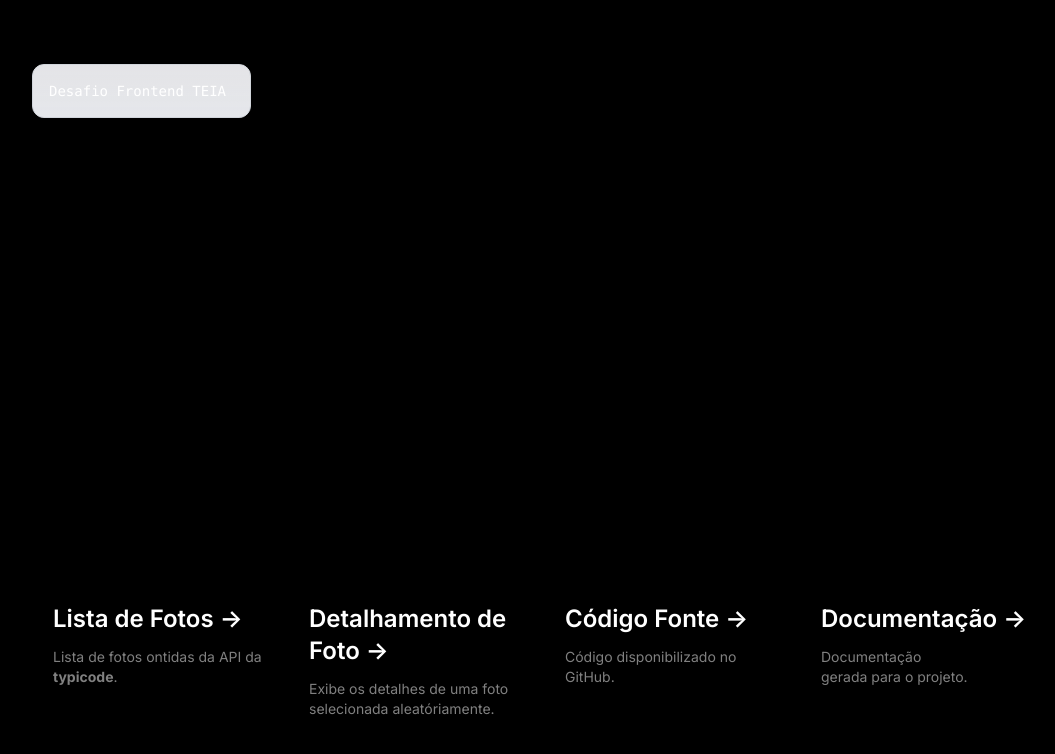
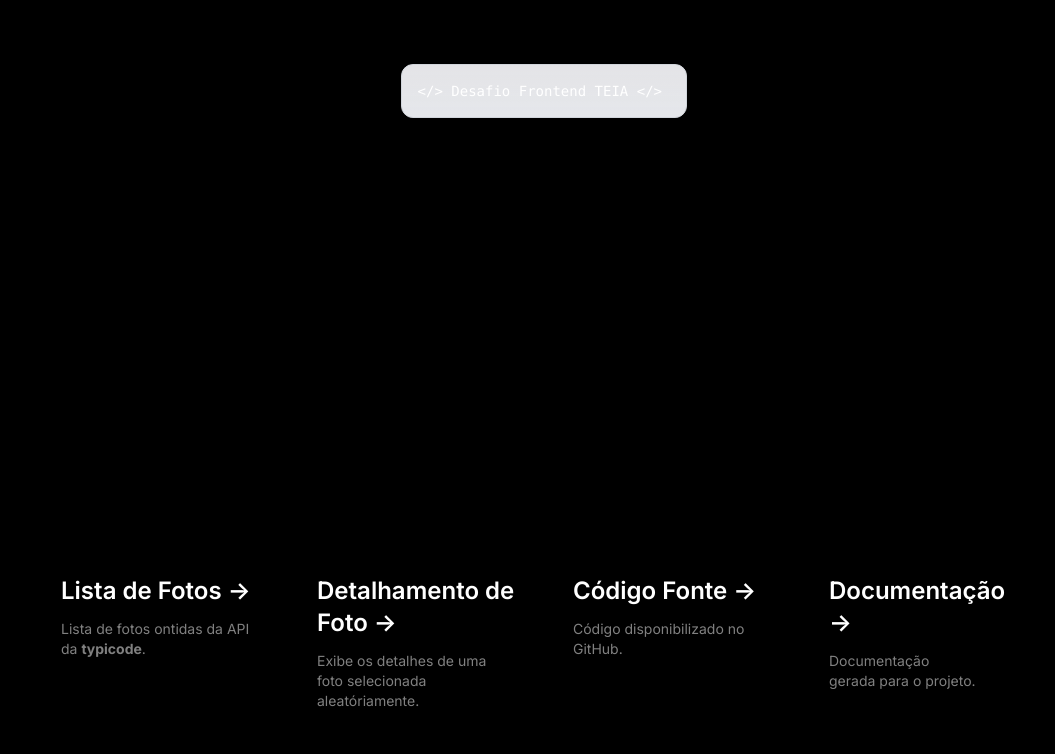
Before and after one commit to commanchecps/desafio-frontend, a Next.js app: page / in a window 1280 px wide. Shown: the top 754 px of the page, without its empty margins (96-1151 px from the left). Built offline with nearby package versions, Linux system fonts and the light colour scheme.

Commit message:
Ajuste de margin

```diff
--- a/app/page.js
+++ b/app/page.js
@@ -2,17 +2,17 @@
 export default function Home() {
     return (
         <main className="flex min-h-screen flex-col items-center justify-between p-16">
-            <div className="z-10 max-w-5xl w-full items-center justify-between font-mono text-sm lg:flex">
+            <div className="z-10 max-w-5xl w-full items-center justify-center font-mono text-sm lg:flex">
                 <p className="fixed left-0 top-0 flex w-full justify-center border-b border-gray-300 bg-gradient-to-b from-zinc-200 pb-6 pt-8 backdrop-blur-2xl dark:border-neutral-800 dark:bg-zinc-800/30 dark:from-inherit lg:static lg:w-auto  lg:rounded-xl lg:border lg:bg-gray-200 lg:p-4 lg:dark:bg-zinc-800/30">
-                    Desafio Frontend TEIA&nbsp;
+                    {'</>'} Desafio Frontend TEIA {'</>'}&nbsp;
                 </p>
-            </div>
+            </div >
 
 
             <div className="mb-32 grid text-center lg:max-w-5xl lg:w-full lg:mb-0 lg:grid-cols-4 lg:text-left">
                 <a
                     href="/listar"
-                    className="group rounded-lg border border-transparent px-5 py-4 transition-colors hover:border-gray-300 hover:bg-gray-100 hover:dark:border-neutral-700 hover:dark:bg-neutral-800/30"
+                    className="m-2 group rounded-lg border border-transparent px-5 py-4 transition-colors hover:border-gray-300 hover:bg-gray-100 hover:dark:border-neutral-700 hover:dark:bg-neutral-800/30"
                     rel="noopener noreferrer"
                 >
                     <h2 className={`mb-3 text-2xl font-semibold`}>
@@ -28,7 +28,7 @@
 
                 <a
                     href="/detalhes/random"
-                    className="group rounded-lg border border-transparent px-5 py-4 transition-colors hover:border-gray-300 hover:bg-gray-100 hover:dark:border-neutral-700 hover:dark:bg-neutral-800 hover:dark:bg-opacity-30"
+                    className="m-2 group rounded-lg border border-transparent px-5 py-4 transition-colors hover:border-gray-300 hover:bg-gray-100 hover:dark:border-neutral-700 hover:dark:bg-neutral-800 hover:dark:bg-opacity-30"
                     rel="noopener noreferrer"
                 >
                     <h2 className={`mb-3 text-2xl font-semibold`}>
@@ -44,7 +44,7 @@
 
                 <a
                     href="https://github.com/commanchecps/desafio-frontend"
-                    className="group rounded-lg border border-transparent px-5 py-4 transition-colors hover:border-gray-300 hover:bg-gray-100 hover:dark:border-neutral-700 hover:dark:bg-neutral-800/30"
+                    className="m-2 group rounded-lg border border-transparent px-5 py-4 transition-colors hover:border-gray-300 hover:bg-gray-100 hover:dark:border-neutral-700 hover:dark:bg-neutral-800/30"
                     target="_blank"
                     rel="noopener noreferrer"
                 >
@@ -61,7 +61,7 @@
 
                 <a
                     href="#"
-                    className="group rounded-lg border border-transparent px-5 py-4 transition-colors hover:border-gray-300 hover:bg-gray-100 hover:dark:border-neutral-700 hover:dark:bg-neutral-800/30"
+                    className="m-2 group rounded-lg border border-transparent px-5 py-4 transition-colors hover:border-gray-300 hover:bg-gray-100 hover:dark:border-neutral-700 hover:dark:bg-neutral-800/30"
                     // rel="noopener noreferrer"
                     style={{ cursor: "not-allowed" }}
                 >
```
